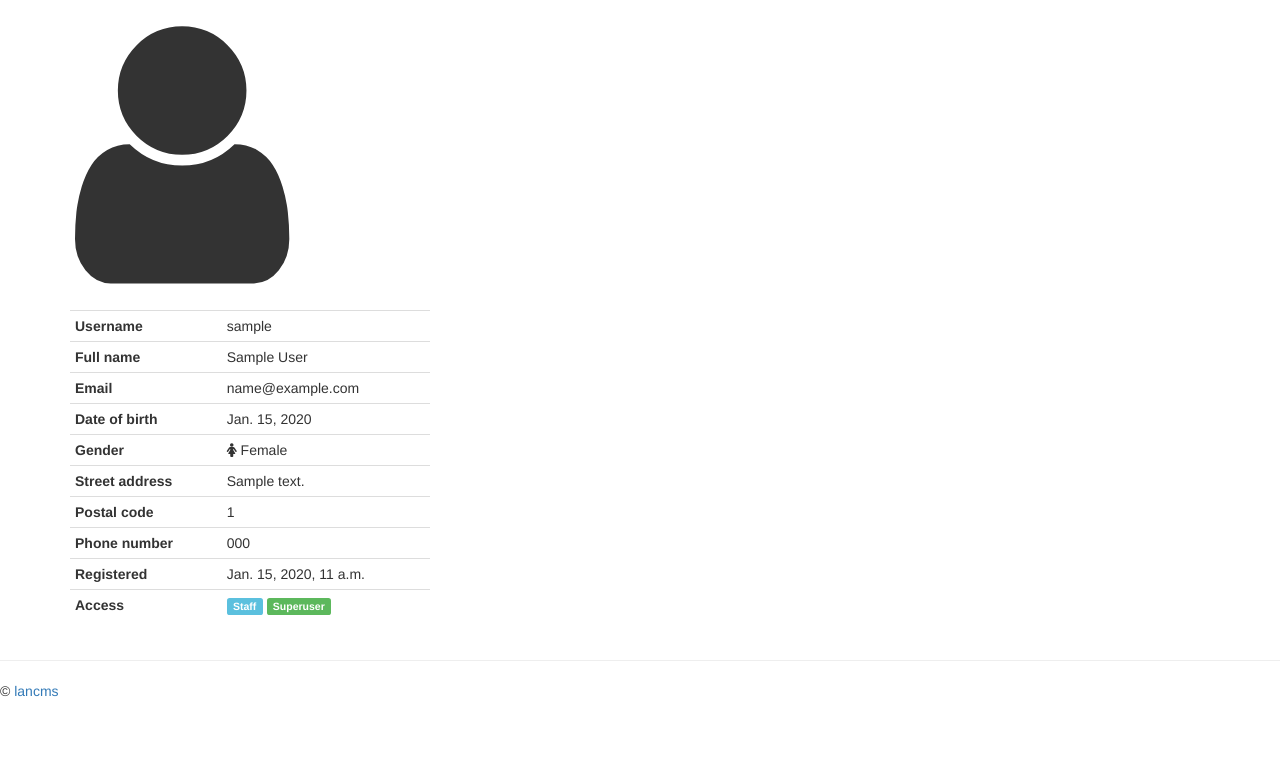
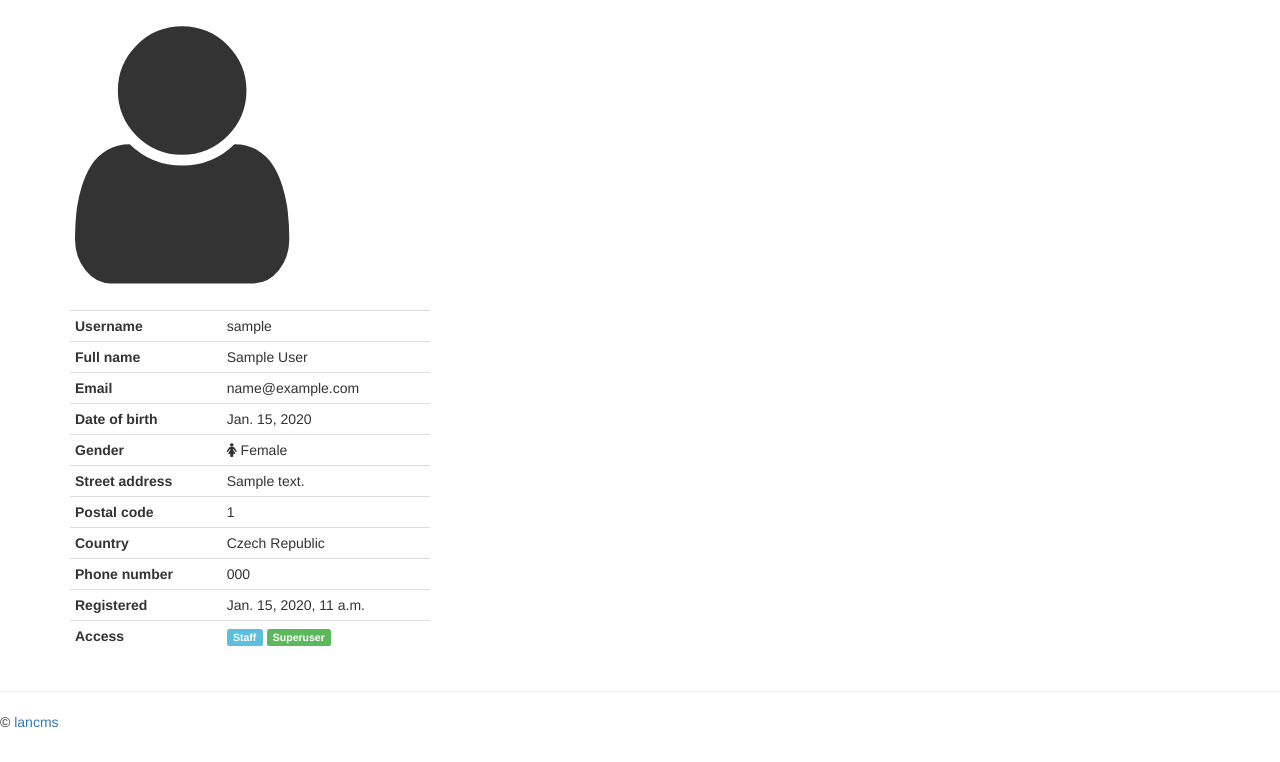
Before and after one commit to lancms/lancms2, a Django app: the page made by templates/account/profile.html in a window 1280 px wide. Shown: the part 51-813 px from the top of the page. Run offline with Django 3.2, Linux system fonts and the light colour scheme; the first user in the database is signed in; tables that the repository leaves empty hold one stand-in row (Sample ...); some libraries are stand-ins or nearby versions.

Commit message:
added country to SignupForm and profile

```diff
--- a/core/forms.py
+++ b/core/forms.py
@@ -8,6 +8,8 @@ from django.forms.extras.widgets import SelectDateWidget
 import datetime
 from core.models import UserProfile, CHOICES_GENDER
 
+from django_countries import countries
+
 class SignupForm (forms.Form):
 	# FIXME: Not sure if hardcoding a copy of the d.c.auth.m.User and core.models.UserProfile is the right thing to do, but I'll do it for now:
 	first_name = forms.CharField (max_length=30, label=_('First name'))
@@ -15,6 +17,7 @@ class SignupForm (forms.Form):
 	date_of_birth = forms.DateField (widget=SelectDateWidget(years=range(datetime.date.today().year, 1900, -1)), label=_('Date of birth'))
 	streetaddress = forms.CharField (max_length=255, label=_('Street address'))
 	postalcode = forms.IntegerField (label=_('Postal code'))
+	country = forms.ChoiceField (choices=countries.COUNTRIES, label=_('Country'))
 	gender = forms.ChoiceField (choices=CHOICES_GENDER, label=_('Gender'))
 	phone = forms.CharField (max_length=20, label=_('Phone'))
 
@@ -28,6 +31,7 @@ class SignupForm (forms.Form):
 		userprofile.postalcode = self.cleaned_data['postalcode']
 		userprofile.gender = self.cleaned_data['gender']
 		userprofile.phone = self.cleaned_data['phone']
+		userprofile.country = self.cleaned_data['country']
 		userprofile.save ()
 
 	def __init__ (self, *args, **kwargs):
--- a/templates/account/profile.html
+++ b/templates/account/profile.html
@@ -79,6 +79,16 @@
 		</td>
 	</tr>
 	{% endif %}
+	{% if user.userprofile.country %}
+	<tr>
+		<th>
+			{% trans "Country" %}
+		</th>
+		<td>
+			{{user.userprofile.country.name}}
+		</td>
+	</tr>
+	{% endif %}
 	{% if user.userprofile.phone %}
 	<tr>
 		<th>
```
